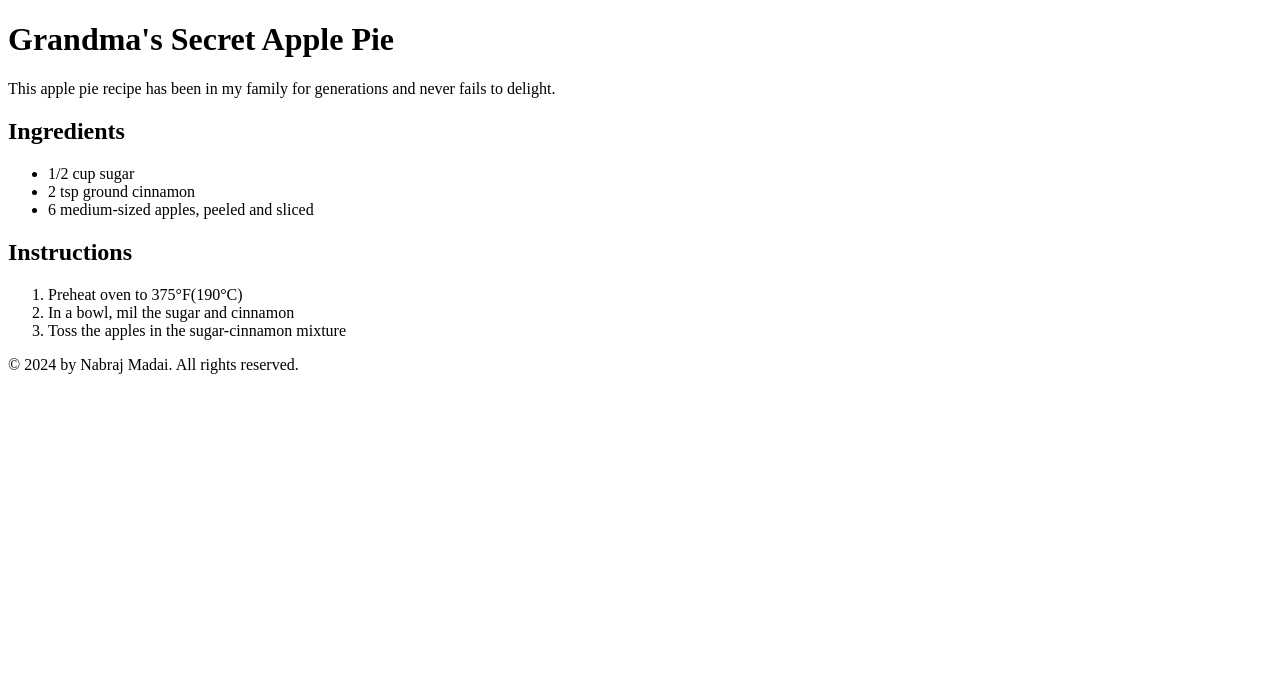
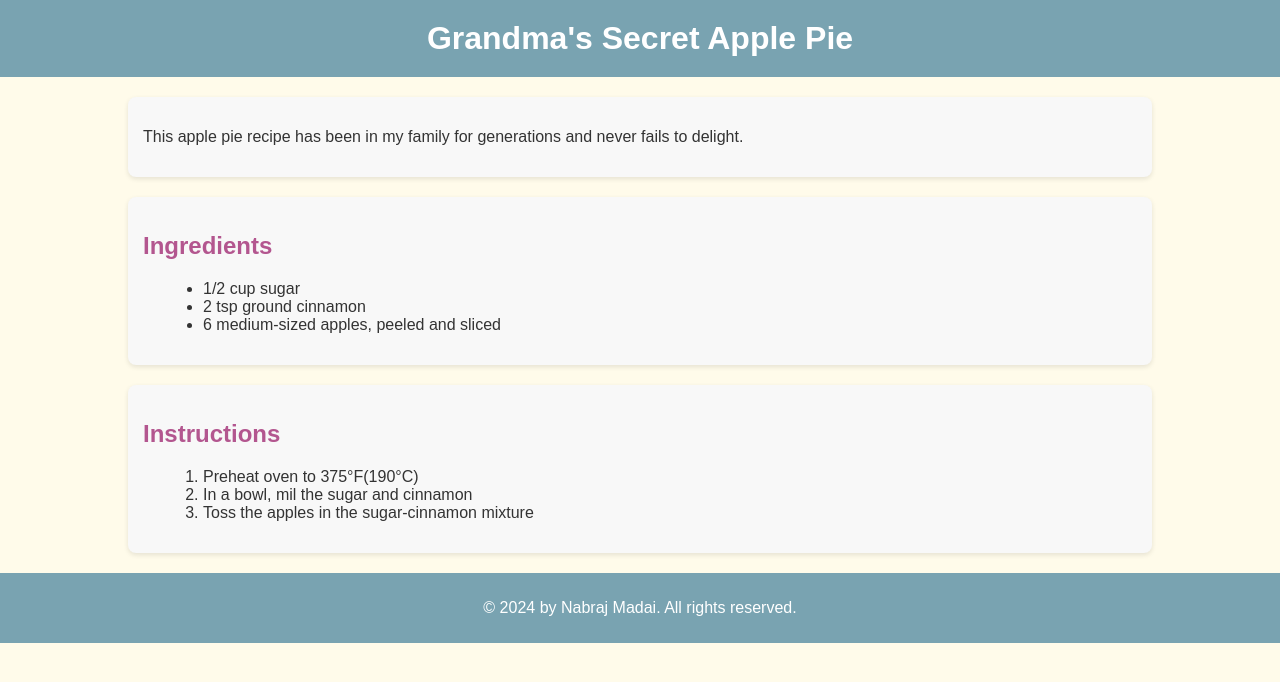
Before and after one commit to Nabrajmadai44/learning-responsivewebdesign, a plain HTML site: page 5Recipepage.html in a window 1280 px wide. Drawn offline with Linux system fonts and the light colour scheme.

Commit message:
Recipe page completed with CSS

```diff
--- a/5Recipepage.html
+++ b/5Recipepage.html
@@ -4,6 +4,50 @@
     <meta charset="UTF-8">
     <meta name="viewport" content="width=device-width, initial-scale=1.0">
     <title>Recipe Page</title>
+    <style>
+       body {
+        font-family: 'Arial', sans-serif;
+        background-color: #fffbea;
+        color: #333;
+        margin: 0;
+        padding: 0;
+       }
+       header {
+        background-color: #79a3b1;
+        color: white;
+        padding: 20px 0;
+        text-align: center;
+       }
+       header h1 {
+        margin: 0;
+       }
+       main {
+        width: 80%;
+        margin: 20px auto;
+       }
+       .introduction, .ingredients, .instructions {
+        background-color: #f8f8f8;
+        margin-bottom: 20px;
+        padding: 15px;
+        border-radius: 8px;
+        box-shadow: 0 2px 5px rgba(0, 0, 0, 0.1);
+       }
+       .ingredients h2, .instructions h2 {
+        color: #b3568f;
+       }
+       ul, ol {
+        margin-left: 20px;
+       }
+       footer {
+        text-align: center;
+        background-color: #79a3b1;
+        color: white;
+        padding: 10px 0;
+        position: relative;
+        bottom: 0;
+        width: 100%;
+       }
+    </style>
 </head>
 <body>
     <header>
```
